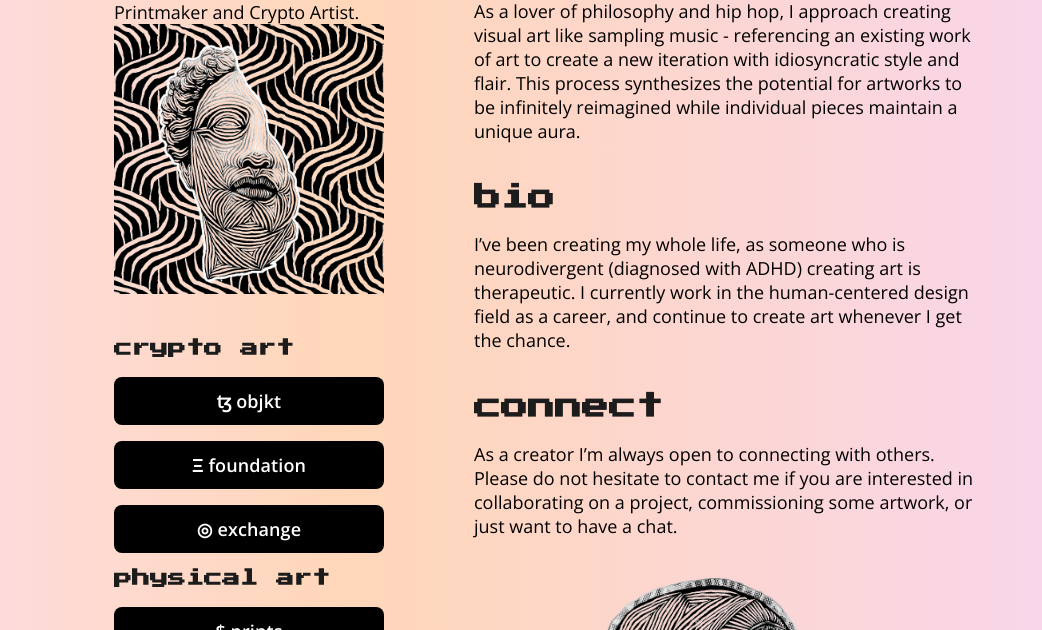
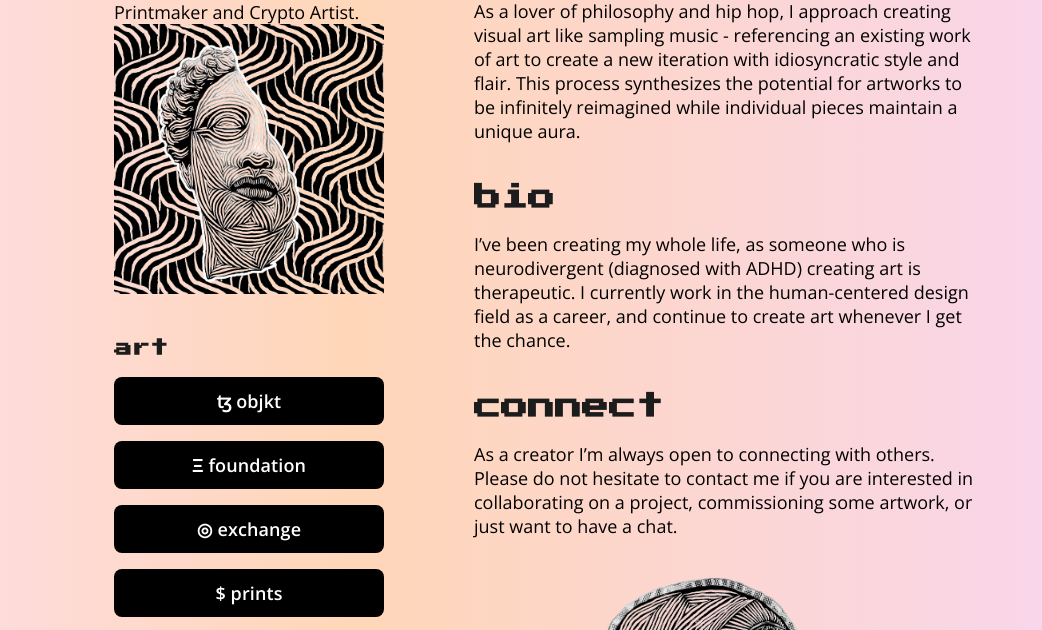
Before and after one commit to bodhio/bodhio.github.io, a plain HTML site: page index.html in a window 1280 px wide. Shown: the part 109-739 px from the top of the page, without its empty margins (96-1138 px from the left). Drawn offline with nearby package versions, Linux system fonts and the light colour scheme.

Commit message:
Update index.html

```diff
--- a/index.html
+++ b/index.html
@@ -34,7 +34,7 @@
         <p>Printmaker and Crypto Artist.
           <img src="images/web.gif">
         </p>
-        <h4>crypto art</h4>
+        <h4>art</h4>
         <!-- OBJKT -->
         <a class="button button-objkt" href="https://objkt.com/@bodhio" target="_blank" rel="noopener">ꜩ objkt</a>
         <br>
@@ -44,7 +44,6 @@
          <!-- exch -->
          <a class="button button-objkt" href="https://exchange.art/artists/bodhio" target="_blank" rel="noopener">◎ exchange</a>
 <br>
-<h4>physical art</h4>
   <!-- Shop -->
   <a class="button button-github" href="https://shop.bodh.io" target="_blank" rel="noopener">$ prints</a>
   <br>
```
